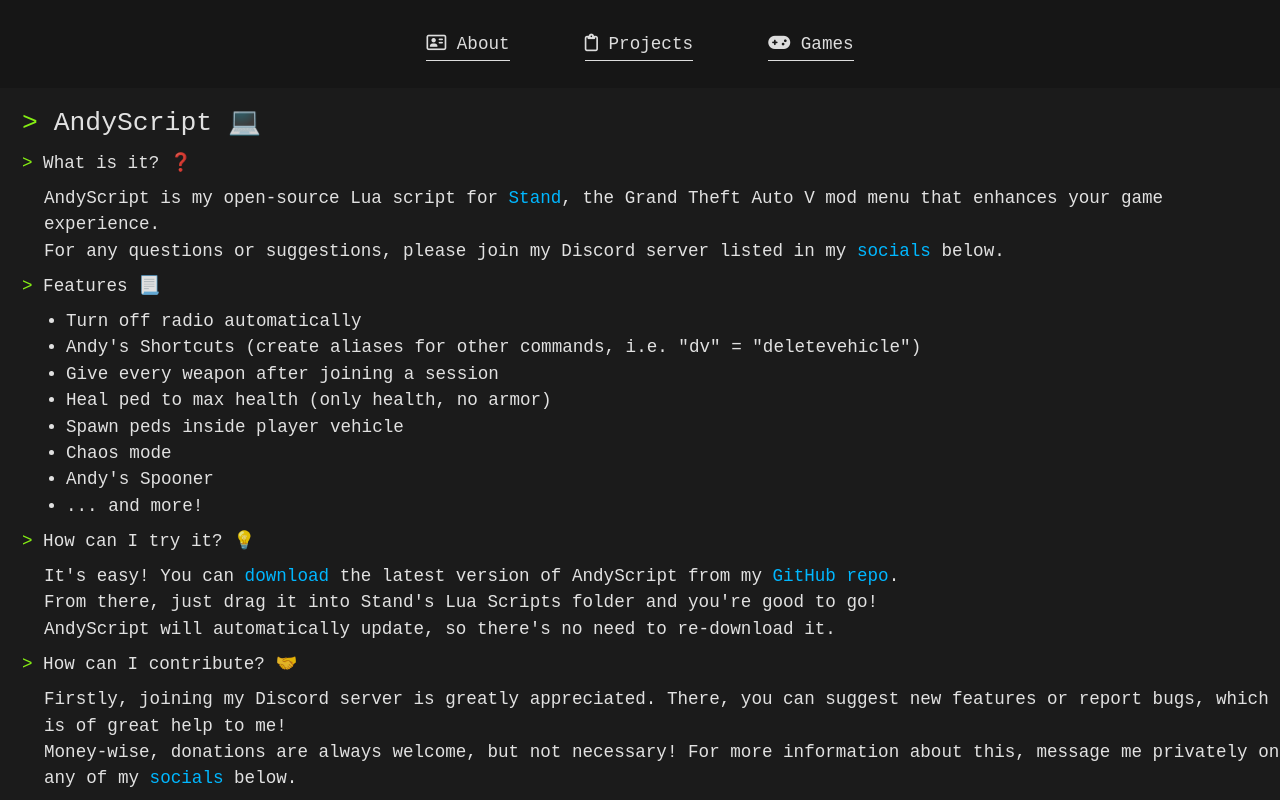
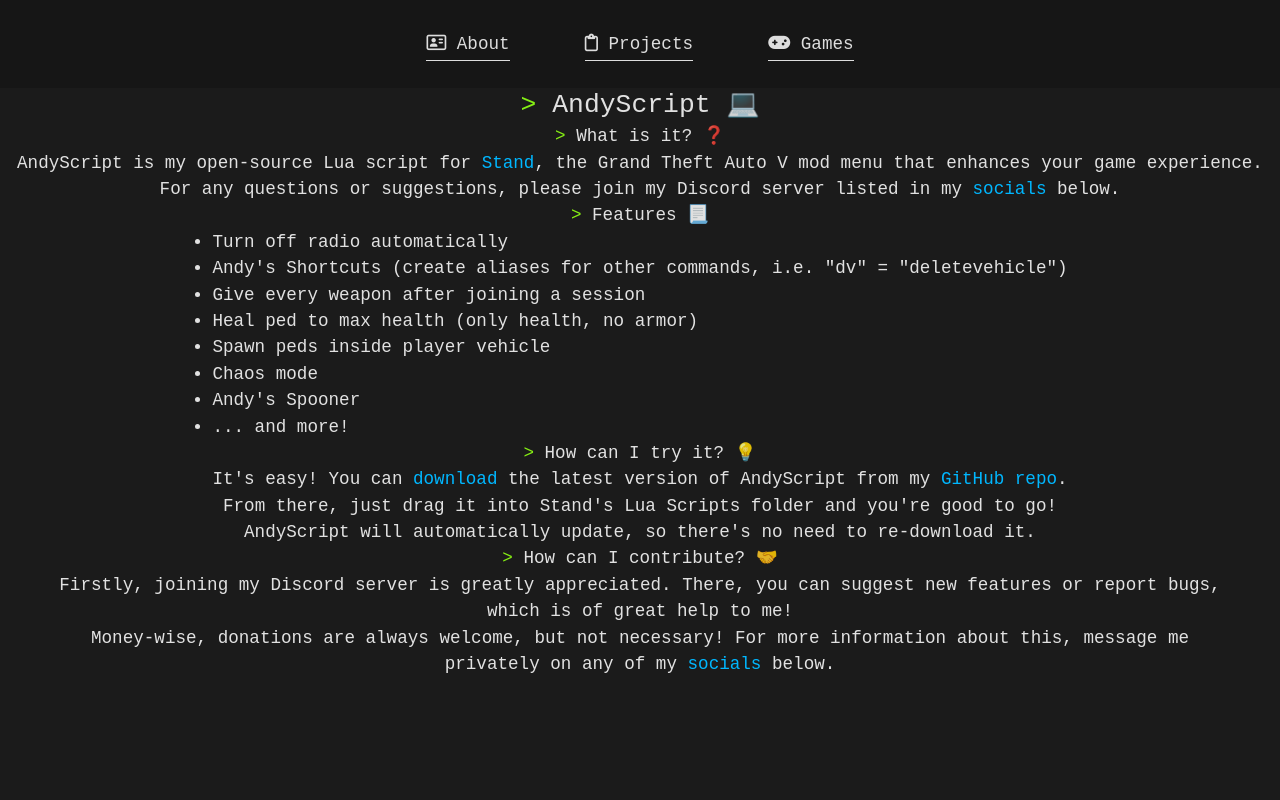
Before and after one commit to Lancito01/lancito01.dev, a React (Vite) app: page /andyscript in a window 1280 px wide. Built offline with nearby package versions, Linux system fonts and the light colour scheme.

Commit message:
finishing update to new layout

```diff
--- a/src/Components/Card.jsx
+++ b/src/Components/Card.jsx
@@ -1,9 +1,11 @@
-const Card = ({ title, description, github = "", download = "", information = "", playLink = "" }) => {
+import PropTypes from 'prop-types';
+
+const Card = ({ title, description, link, github = "", download = "", information = "", playLink = "" }) => {
     return (
         <div className="flex flex-col justify-between project w-60 sm:w-96 p-4 m-4 rounded-md">
             <a
                 className="text-xl project-title mx-auto w-fit block"
-                href="/andyscript"
+                href={"/" + link}
             >
                 {title}
             </a>
@@ -32,7 +34,7 @@
                     </a>
                 </div>)}
                 {playLink && (<div className="flex justify-evenly">
-                    <a className="text-sm" href={playLink}>
+                    <a className="text-sm" href={"/" + playLink}>
                         <i className="fa-solid fa-play fa-lg mt-6 mb-2" />{" "}
                         Play
                     </a>
@@ -40,6 +42,16 @@
             </div>
         </div>
     )
-}
+};
+
+Card.propTypes = {
+    title: PropTypes.string.isRequired,
+    description: PropTypes.string.isRequired,
+    link: PropTypes.string.isRequired,
+    github: PropTypes.string,
+    download: PropTypes.string,
+    information: PropTypes.string,
+    playLink: PropTypes.string,
+};
 
 export default Card
--- a/src/index.scss
+++ b/src/index.scss
@@ -59,3 +59,7 @@
   background-clip: text;
   -webkit-text-fill-color: transparent;
 }
+
+.text-descs {
+  max-width: 1200px;
+}
--- a/src/pages/AndyBot/AndyBot.scss
+++ b/src/pages/AndyBot/AndyBot.scss
@@ -1,4 +1,6 @@
-.showcase-entry {
-    max-width: 350px;
-    width: 60vw;
+.andybot-wrapper {
+    .showcase-entry {
+        max-width: 350px;
+        width: 60vw;
+    }
 }
--- a/src/pages/AndyScript/AndyScript.jsx
+++ b/src/pages/AndyScript/AndyScript.jsx
@@ -3,15 +3,15 @@
     const andyScriptGithubLink = 'https://github.com/Lancito01/AndyScript';
 
     return (
-        <div className="andyscript ml-5 pt-4">
-            <h1 className="text-2xl"><span className="accent-color">&gt;</span> AndyScript 💻</h1>
-            <h3 className="text-l pt-2"><span className="accent-color">&gt;</span> What is it? ❓</h3>
-            <ul className="ml-5 pt-2">
-                <p>AndyScript is my open-source Lua script for <a href="https://stand.gg">Stand</a>, the Grand Theft Auto V mod menu that enhances your game experience.</p>
-                <p>For any questions or suggestions, please join my Discord server listed in my <a href="#socials">socials</a> below.</p>
+        <div className="andyscript w-full">
+            <h1 className="text-2xl w-fit m-auto"><span className="accent-color">&gt;</span> AndyScript 💻</h1>
+            <h3 className="text-l w-fit m-auto"><span className="accent-color">&gt;</span> What is it? ❓</h3>
+            <ul className="w-fit m-auto">
+                <p className="text-center">AndyScript is my open-source Lua script for <a href="https://stand.gg">Stand</a>, the Grand Theft Auto V mod menu that enhances your game experience.</p>
+                <p className="text-center">For any questions or suggestions, please join my Discord server listed in my <a href="#socials">socials</a> below.</p>
             </ul>
-            <h3 className="text-l pt-2"><span className="accent-color">&gt;</span> Features 📃</h3>
-            <ul className="ml-10 pt-2 list-disc">
+            <h3 className="text-l w-fit m-auto"><span className="accent-color">&gt;</span> Features 📃</h3>
+            <ul className="list-disc w-fit m-auto">
                 <li>Turn off radio automatically</li>
                 <li>Andy&apos;s Shortcuts (create aliases for other commands, i.e. &quot;dv&quot; = &quot;deletevehicle&quot;)</li>
                 <li>Give every weapon after joining a session</li>
@@ -21,14 +21,14 @@
                 <li>Andy&apos;s Spooner</li>
                 <li>... and more!</li>
             </ul>
-            <h3 className="text-l pt-2"><span className="accent-color">&gt;</span> How can I try it? 💡</h3>
-            <ul className="ml-5 pt-2">
+            <h3 className="text-l w-fit m-auto"><span className="accent-color">&gt;</span> How can I try it? 💡</h3>
+            <ul className="w-fit m-auto text-center">
                 <p>It&apos;s easy! You can <a href={andyScriptDownloadLink}>download</a> the latest version of AndyScript from my <a href={andyScriptGithubLink}>GitHub repo</a>.</p>
                 <p>From there, just drag it into Stand&apos;s Lua Scripts folder and you&apos;re good to go!</p>
                 <p>AndyScript will automatically update, so there&apos;s no need to re-download it. </p>
             </ul>
-            <h3 className="text-l pt-2"><span className="accent-color">&gt;</span> How can I contribute? 🤝</h3>
-            <ul className="ml-5 pt-2">
+            <h3 className="text-l w-fit m-auto"><span className="accent-color">&gt;</span> How can I contribute? 🤝</h3>
+            <ul className="text-descs w-fit m-auto text-center">
                 <p>Firstly, joining my Discord server is greatly appreciated. There, you can suggest new features or report bugs, which is of great help to me! </p>
                 <p>Money-wise, donations are always welcome, but not necessary! For more information about this, message me privately on any of my <a href="#socials">socials</a> below.</p>
             </ul>
--- a/src/pages/Games/Games.jsx
+++ b/src/pages/Games/Games.jsx
@@ -4,8 +4,8 @@
     return (
         <div className="games-wrapper m-auto">
             <h1 className="text-2xl pt-4 w-fit mx-auto">Games</h1>
-      <p className="pt-2">The following are a list of browser games I made. Have fun!</p>
-      <ul className="flex pt-2">
+            <p className="pt-2 text-center">The following are a list of browser games I made. Have fun!</p>
+            <ul className="flex justify-evenly pt-2">
                 <li><Link to='/games/hueguessr'><span className="secondary-color">&gt;</span> HueGuessr</Link></li>
             </ul>
         </div>
--- a/src/pages/HueGuessr/HueGuessr.scss
+++ b/src/pages/HueGuessr/HueGuessr.scss
@@ -12,8 +12,6 @@
 
         .hint {
             max-width: 13rem;
-
-            .answer {}
         }
 
         .input {
--- a/src/pages/Projects/Projects.jsx
+++ b/src/pages/Projects/Projects.jsx
@@ -7,15 +7,17 @@
             <h1 className="text-2xl mx-auto w-fit">Coding Projects</h1>
             <div className="flex justify-center flex-wrap">
                 <Card
+                    title={"AndyBot"}
+                    description={"AndyBot is an advanced AI-powered Discord bot featuring OpenAI's GPT and Google's Gemini APIs for dynamic and intelligent responses."}
+                    link={"andybot"}
+                    information={"/andybot"}
+                />
+                <Card
                     title={"AndyScript"}
                     description={"AndyScript is my open-source Lua script for Stand, the Grand Theft Auto V mod menu that enhances your game experience."}
+                    link={"andyscript"}
                     github={"https://github.com/lancito01/andyscript"}
                     download={"https://github.com/Lancito01/AndyScript/archive/refs/heads/main.zip"}
-                />
-                <Card
-                    title={"AndyBot"}
-                    description={"AndyBot is an advanced AI-powered Discord bot featuring OpenAI's GPT and Google's Gemini APIs for dynamic and intelligent responses."}
-                    information={"/andybot"}
                 />
             </div>
             <hr />
@@ -25,8 +27,9 @@
             <div className="flex justify-center flex-wrap">
                 <Card
                     title={"HueGuessr"}
+                    link={"games/hueguessr"}
                     description={"HueGuessr is a fun game where you'll be shown a color and its corresponding Hex value, and you're supposed to approximate a Hex value to that color!"}
-                    playLink={"/games/hueguessr"}
+                    playLink={"games/hueguessr"}
                 />
             </div>
         </div>
```
Also changed, not shown: src/pages/AndyBot/AndyBot.jsx (+26 -33 lines). Lines whose indentation alone changed are shown as unchanged.
